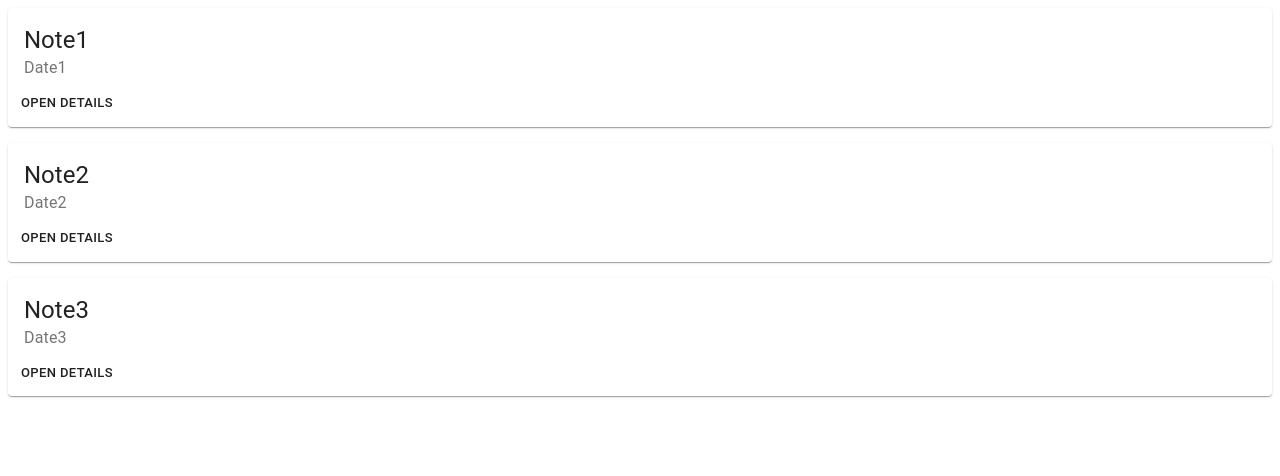
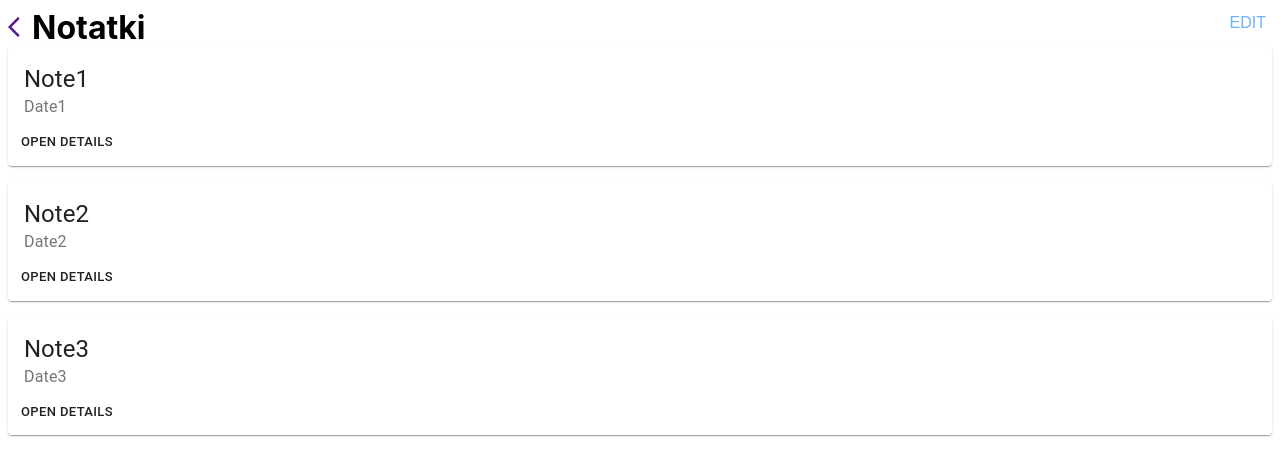
Before and after one commit to DevArcana/PreHacknarock, a React (Create React App) app in the folder src/Application/ClientApp/: page / in a window 1280 px wide. Shown: the top 476 px of the page. Built offline with nearby package versions, Linux system fonts and the light colour scheme.

Commit message:
navbar added (#10)
Co-authored-by: Maciag312 <Maciag312>

```diff
--- /dev/null
+++ b/src/Application/ClientApp/src/components/NavBar/NavBar.css
@@ -0,0 +1,21 @@
+.navbar {
+    font-family: -apple-system, BlinkMacSystemFont, 'Segoe UI', Roboto, Oxygen, Ubuntu, Cantarell, 'Open Sans', 'Helvetica Neue', sans-serif;
+
+}
+.navbar > button {
+    background-color: Transparent;
+    background-repeat:no-repeat;
+    border: none;
+    cursor:pointer;
+    overflow: hidden;
+    outline:none;
+    color: #6FB1FF;
+    display: "inline";
+    margin-top: 5px;
+    font-size: 16px;
+}
+.navbar > div {
+    display: inline;
+    font-size: 32px;
+    font-weight: bold;
+}
--- a/src/Application/ClientApp/src/components/NavBar/NavBar.jsx
+++ b/src/Application/ClientApp/src/components/NavBar/NavBar.jsx
@@ -1,5 +1,33 @@
 import React from 'react'
+import ArrowBackIosIcon from '@material-ui/icons/ArrowBackIos';
+import './NavBar.css'
+import { connect } from 'react-redux'
+import { Link } from "react-router-dom";
+import {setEditable} from '../../store/actions';
+export const NavBar = (props) => {
 
-export const NavBar = () => {
-    return (<div>NavBar</div>)
+    const handleClick = () => {
+        props.setEditable(!props.editable);
+    }
+
+    return (
+        <div class="navbar">
+            <Link style={{display: "inline"}} to={props.previousPage}>
+                <ArrowBackIosIcon to={props.previousPage}></ArrowBackIosIcon>
+            </Link>
+            <div>{props.title}</div>
+            <button onClick={handleClick} style={{float: "right"}}>EDIT</button>
+        </div>
+    )
 }
+
+
+const mapStateToProps = (state) => ({
+    editable: state.editable
+})
+
+const mapDispatchToProps = {
+    setEditable
+}
+
+export default connect(mapStateToProps, mapDispatchToProps)(NavBar)
--- a/src/Application/ClientApp/src/pages/Note/Note.jsx
+++ b/src/Application/ClientApp/src/pages/Note/Note.jsx
@@ -1,7 +1,11 @@
 import React from "react";
 import { useParams } from "react-router-dom";
+import { NavBar } from "../../components/NavBar/NavBar";
 
 export const Note = () => {
   const { noteId } = useParams();
-  return <div>Note {noteId}</div>;
+  return <div>
+    <NavBar></NavBar>
+    Note {noteId}
+    </div>;
 };
--- a/src/Application/ClientApp/src/pages/NoteList/NoteList.jsx
+++ b/src/Application/ClientApp/src/pages/NoteList/NoteList.jsx
@@ -1,5 +1,6 @@
 import React from "react";
 import { NoteItem } from "./NoteItem";
+import { NavBar } from "../../components/NavBar/NavBar";
 
 export const NoteList = () => {
   const notes = [
@@ -9,6 +10,7 @@ export const NoteList = () => {
   ];
   return (
     <>
+      <NavBar title="Notatki"></NavBar>
       {notes.map((note) => (
         <div>
           <NoteItem note={note} />
--- a/src/Application/ClientApp/src/store/actions/index.js
+++ b/src/Application/ClientApp/src/store/actions/index.js
@@ -2,3 +2,8 @@ export const setAuthentication = (authenticated) => ({
     type: "SET_AUTHENTICATION",
     authenticated,
   });
+
+  export const setEditable = (editable) => ({
+    type: "SET_EDITABLE",
+    editable,
+  });
--- a/src/Application/ClientApp/src/store/reducers/mainReducer.js
+++ b/src/Application/ClientApp/src/store/reducers/mainReducer.js
@@ -1,9 +1,16 @@
 const initialStore = {
-  authenticated: false,
-};
+    authenticated: false,
+    editable: false
+}
 
 const mainReducer = (state = initialStore, action) => {
-  switch (action.type) {
+ switch (action.type) {
+
+    case "SET_EDITABLE":
+        return {
+          ...state,
+          editable: action.editable,
+        };
     case "SET_AUTHENTICATION":
       return {
         ...state,
@@ -12,6 +19,5 @@ const mainReducer = (state = initialStore, action) => {
     default:
       return state;
   }
-};
-
-export default mainReducer;
+}
+export default mainReducer
```
Also changed, not shown: src/Application/ClientApp/src/index.js (+4 -3 lines).
